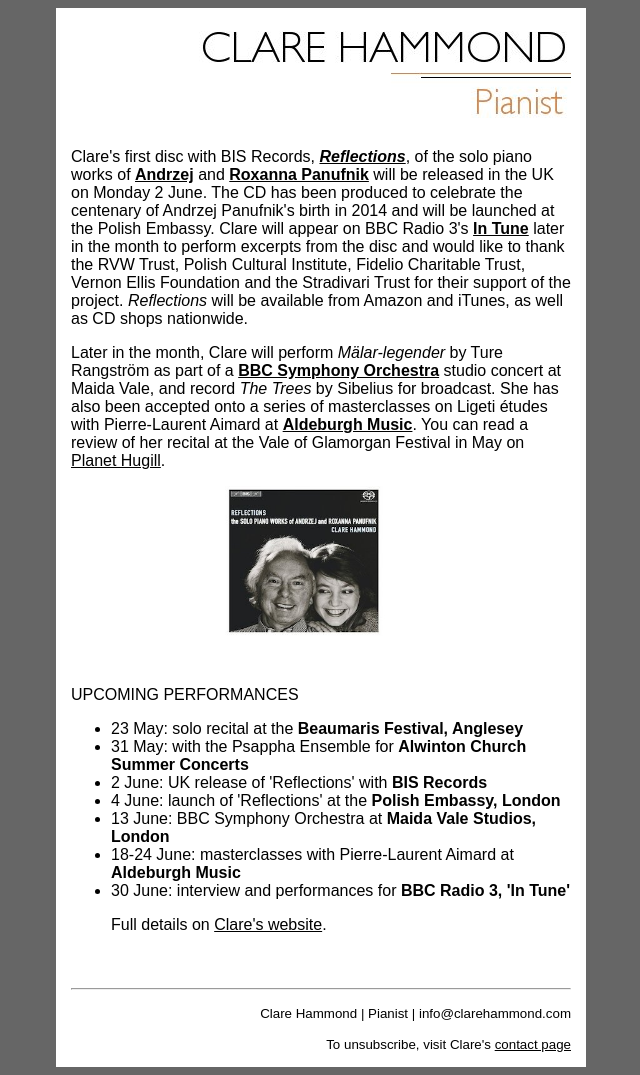
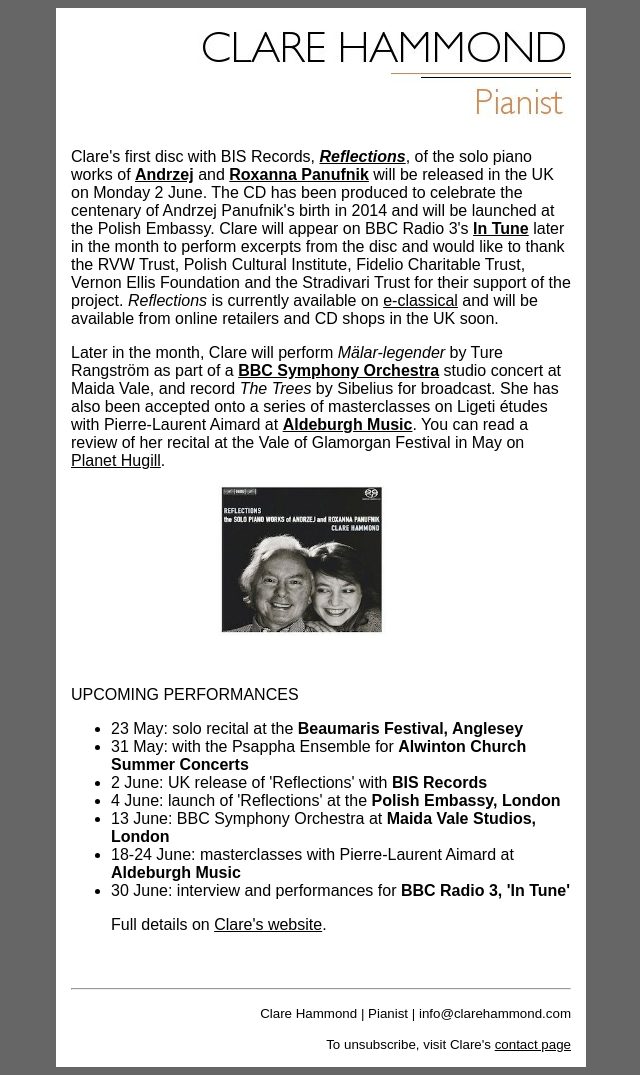
Before and after one commit to hammonc/clarehammond.com, a Jekyll site: the page newsletter-20140520.html, which Jekyll copies as it is, in a window 1280 px wide. Shown: the whole page, without its empty margins (319-959 px from the left). Built offline with Jekyll 4.4.1, drawn with Linux system fonts in a browser that asks for light colours.

Commit message:
update to news

```diff
--- a/newsletter-20140520.html
+++ b/newsletter-20140520.html
@@ -26,7 +26,7 @@
 <strong><a href=""target="_blank"></a></strong>
 <a href=""target="_blank"></a>
 
-	<p>Clare's first disc with BIS Records, <strong><a href="http://www.clarehammond.com/panufnik.html"target="_blank"><em>Reflections</em></a></strong>, of the solo piano works of <strong><a href="http://panufnik.com/"target="_blank">Andrzej</a></strong> and <strong><a href="http://www.roxannapanufnik.com"target="_blank">Roxanna Panufnik</a></strong> will be released in the UK on Monday 2 June. The CD has been produced to celebrate the centenary of Andrzej Panufnik's birth in 2014 and will be launched at the Polish Embassy. Clare will appear on BBC Radio 3's <strong><a href="http://www.bbc.co.uk/programmes/b006tp0c"target="_blank">In Tune</a></strong> later in the month to perform excerpts from the disc and would like to thank the RVW Trust, Polish Cultural Institute, Fidelio Charitable Trust, Vernon Ellis Foundation and the Stradivari Trust for their support of the project. <em>Reflections</em> will be available from Amazon and iTunes, as well as CD shops nationwide.</p>
+	<p>Clare's first disc with BIS Records, <strong><a href="http://www.clarehammond.com/panufnik.html"target="_blank"><em>Reflections</em></a></strong>, of the solo piano works of <strong><a href="http://panufnik.com/"target="_blank">Andrzej</a></strong> and <strong><a href="http://www.roxannapanufnik.com"target="_blank">Roxanna Panufnik</a></strong> will be released in the UK on Monday 2 June. The CD has been produced to celebrate the centenary of Andrzej Panufnik's birth in 2014 and will be launched at the Polish Embassy. Clare will appear on BBC Radio 3's <strong><a href="http://www.bbc.co.uk/programmes/b006tp0c"target="_blank">In Tune</a></strong> later in the month to perform excerpts from the disc and would like to thank the RVW Trust, Polish Cultural Institute, Fidelio Charitable Trust, Vernon Ellis Foundation and the Stradivari Trust for their support of the project. <em>Reflections</em> is currently available on <a href="http://www.eclassical.com/labels/bis/reflections-the-solo-piano-works-of-andrzej-and-roxanna-panufnik.html"target="_blank">e-classical</a> and will be available from online retailers and CD shops in the UK soon.</p>
 
 	<p>Later in the month, Clare will perform <em>M&#228;lar-legender</em> by Ture Rangstr&#246;m as part of a <strong><a href="http://www.bbc.co.uk/events/ejx38g"target="_blank">BBC Symphony Orchestra</a></strong> studio concert at Maida Vale, and record <em>The Trees</em> by Sibelius for broadcast. She has also been accepted onto a series of masterclasses on Ligeti &#233;tudes with Pierre-Laurent Aimard at <strong><a href="http://www.aldeburgh.co.uk/bpp/ligeti-%C3%A9tudes"target="_blank">Aldeburgh Music</a></strong>. You can read a review of her recital at the Vale of Glamorgan Festival in May on <a href="http://www.planethugill.com/2014/05/clare-hammond-at-vale-of-glamorgan.html?spref=tw"target="_blank">Planet Hugill</a>.</p>
 
```
Also changed, not shown: resources/panufnik-line.jpg.
